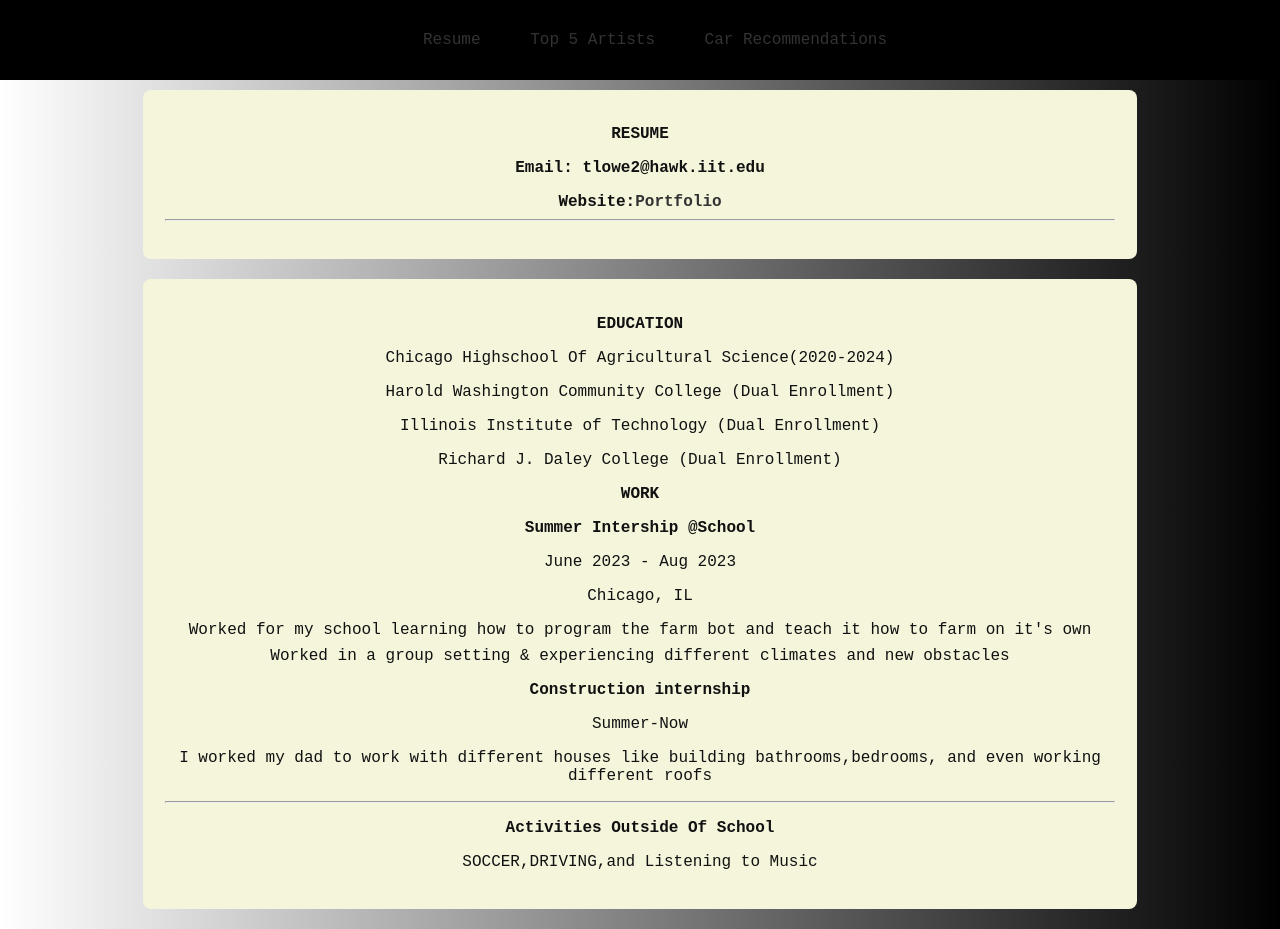
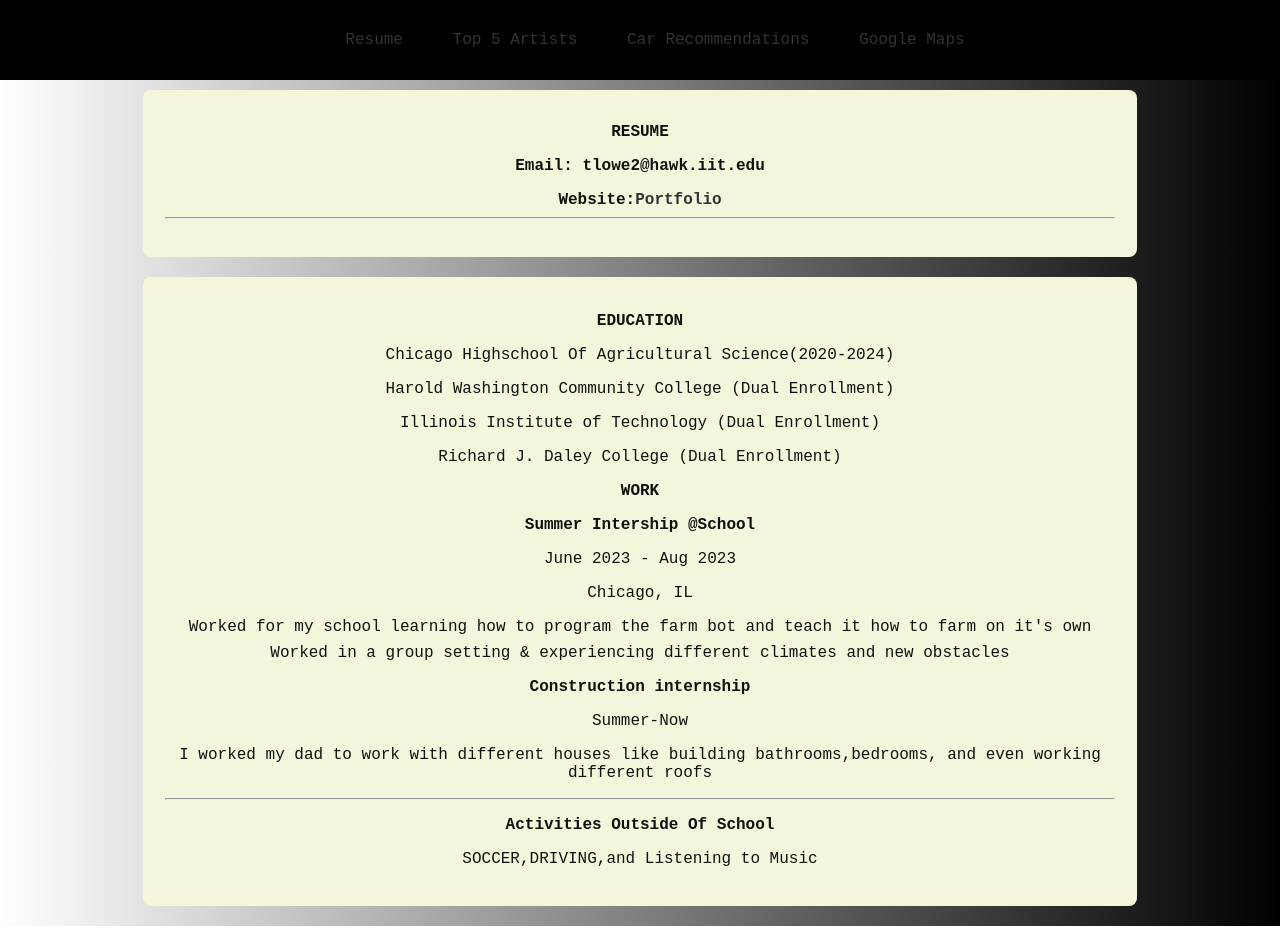
Before and after one commit to Titus2x/Project-3, a plain HTML site: page index.html in a window 1280 px wide. Drawn offline with Linux system fonts and the light colour scheme.

Commit message:
Update index.html

```diff
--- a/index.html
+++ b/index.html
@@ -3,15 +3,18 @@
 <head>
   <meta charset="UTF-8">
   <title>About Titus</title>
-  <link rel="stylesheet" href="css/styles.css">
+  <link rel="stylesheet" type="text/css" href="css/normalize.css">
+  <link rel="stylesheet" type="text/css" href="css/styles.css">
+  <script async src="js/script.js"></script>
 </head>
 
 <body>
 <nav>
   <ul>
-       <li><a href="index.html">Resume</a></li>
+    <li><a href="index.html">Resume</a></li>
     <li><a href="top5artists.html">Top 5 Artists</a></li>
     <li><a href="carrecommendations.html">Car Recommendations</a></li>
+    <li><a href="maps.html">Google Maps</a></li>
   </ul>
 </nav>
   <div>
```
